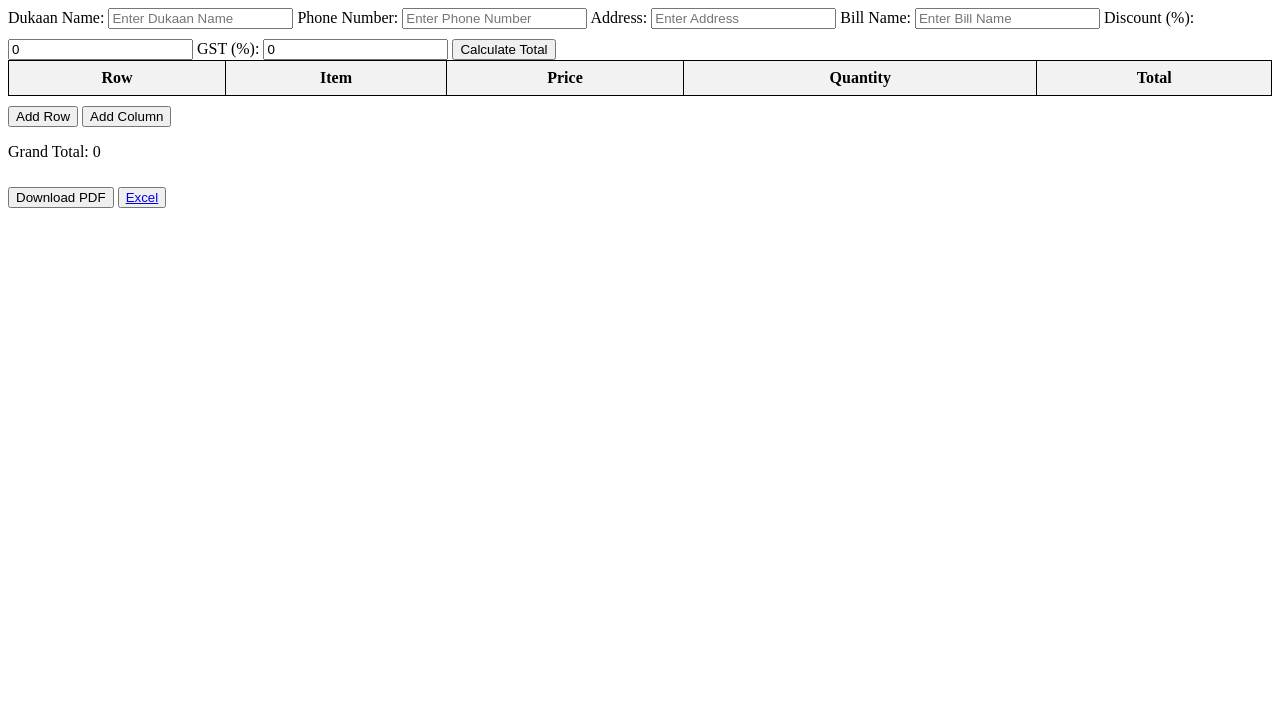
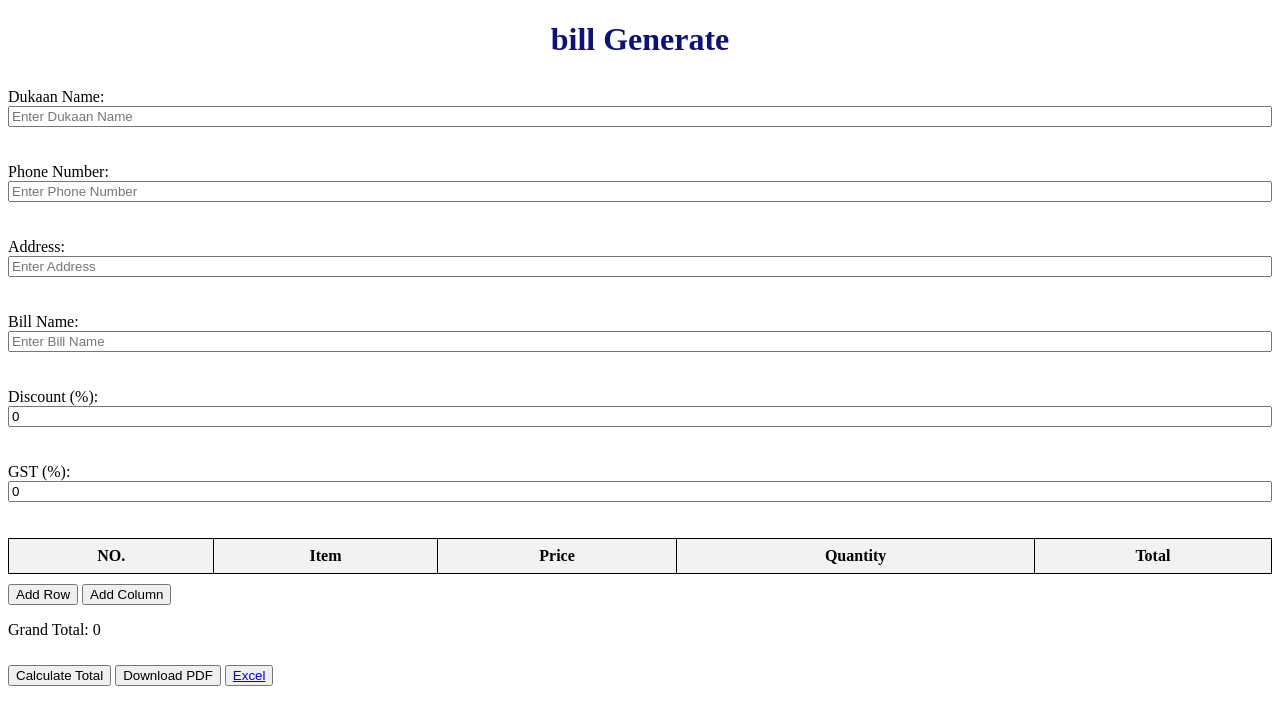
Before and after one commit to Code-with-N-A/bill_generated-, a plain HTML site: page index.html in a window 1280 px wide. Drawn offline with nearby package versions, Linux system fonts and the light colour scheme.

Commit message:
index.html and dusri file updat

```diff
--- a/index.html
+++ b/index.html
@@ -3,7 +3,7 @@
 <head>
     <meta charset="UTF-8">
     <meta name="viewport" content="width=device-width, initial-scale=1.0">
-    <title>Responsive Table with Dynamic Columns, Discount, GST, and PDF Export</title>
+    <title> Bill Generate with Dynamic Columns, Discount, GST, and PDF Export</title>
     <!-- jsPDF Library -->
     <script src="https://cdnjs.cloudflare.com/ajax/libs/jspdf/2.5.1/jspdf.umd.min.js"></script>
     <!-- jsPDF AutoTable plugin -->
@@ -74,32 +74,37 @@
                 padding: 6px 10px;
             }
         }
+        .first{
+           display: grid;
+            margin-top:30px ;
+        }
     </style>
 </head>
 <body>
+    <h1 style="text-align: center; color:rgb(13, 17, 125);">bill Generate</h1>
 
 
     <!-- Input fields for Dukaan Name, Phone Number, Address, Bill Name, Discount, and GST -->
-    <div>
+    <div class="first">
         <label for="shopName">Dukaan Name: </label>
-        <input type="text" id="shopName" placeholder="Enter Dukaan Name">
+        <input type="text" id="shopName" placeholder="Enter Dukaan Name"><br><br>
 
         <label for="phoneNumber">Phone Number: </label>
-        <input type="text" id="phoneNumber" placeholder="Enter Phone Number">
+        <input type="text" id="phoneNumber" placeholder="Enter Phone Number"><br><br>
 
         <label for="address">Address: </label>
-        <input type="text" id="address" placeholder="Enter Address">
+        <input type="text" id="address" placeholder="Enter Address"><br><br>
 
         <label for="billName">Bill Name: </label>
-        <input type="text" id="billName" placeholder="Enter Bill Name">
+        <input type="text" id="billName" placeholder="Enter Bill Name"><br><br>
 
         <label for="discount">Discount (%): </label>
-        <input type="number" id="discount" value="0">
+        <input type="number" id="discount" value="0"><br><br>
 
         <label for="gst">GST (%): </label>
-        <input type="number" id="gst" value="0">
+        <input type="number" id="gst" value="0"><br><br>
 
-        <button onclick="calculateTotal()">Calculate Total</button>
+
     </div>
 
     <!-- Table Container to make the table scrollable -->
@@ -108,7 +113,7 @@
         <table id="invoiceTable">
             <thead id="tableHead">
                 <tr>
-                    <th>Row</th>
+                    <th>NO.</th>
                     <th>Item</th>
                     <th>Price</th>
                     <th>Quantity</th>
@@ -131,12 +136,13 @@
     </div>
 
     <!-- Button to download PDF -->
+    <button onclick="calculateTotal()">Calculate Total</button>
     <button onclick="downloadPDF()">Download PDF</button>
     <button><a href="normlexl.html">Excel</a></button>
 
     <script>
         // Store column headers dynamically
-        let dynamicHeaders = ['Row', 'Item', 'Price', 'Quantity', 'Total'];
+        let dynamicHeaders = ['NO.', 'Item', 'Price', 'Quantity', 'Total'];
 
         // Function to add a new column with heading
         function addColumn() {
```
Also changed, not shown: normlexl.html (+2 -2 lines).
